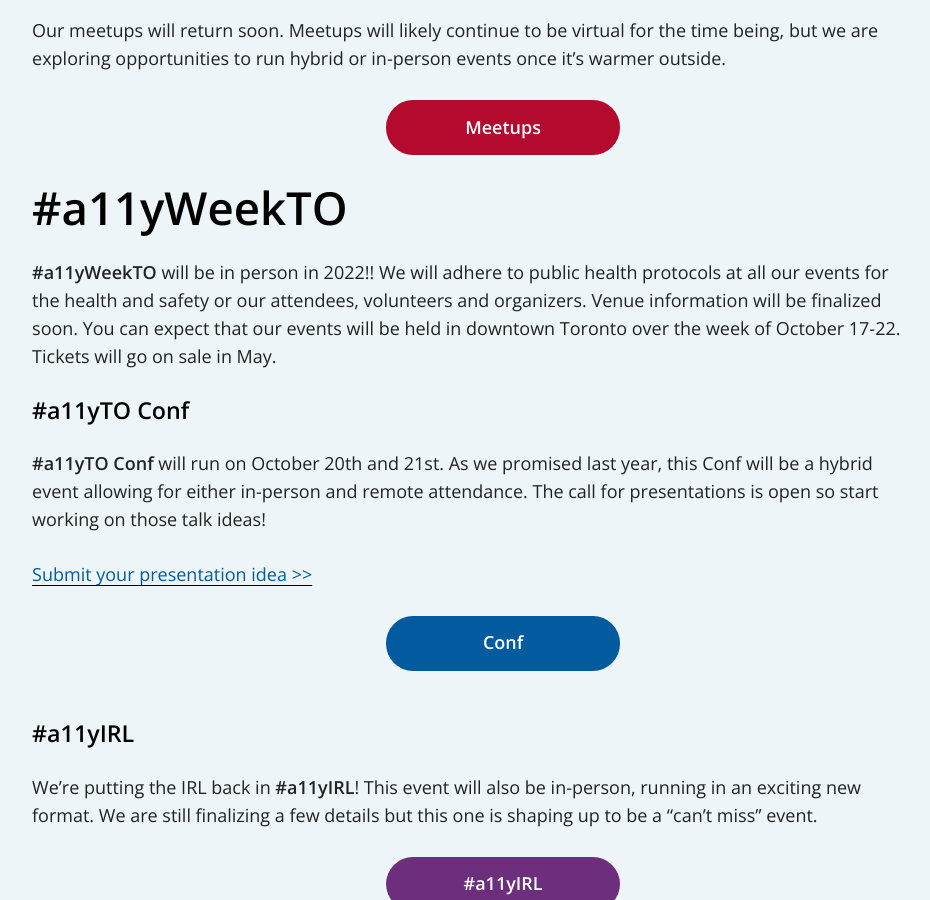
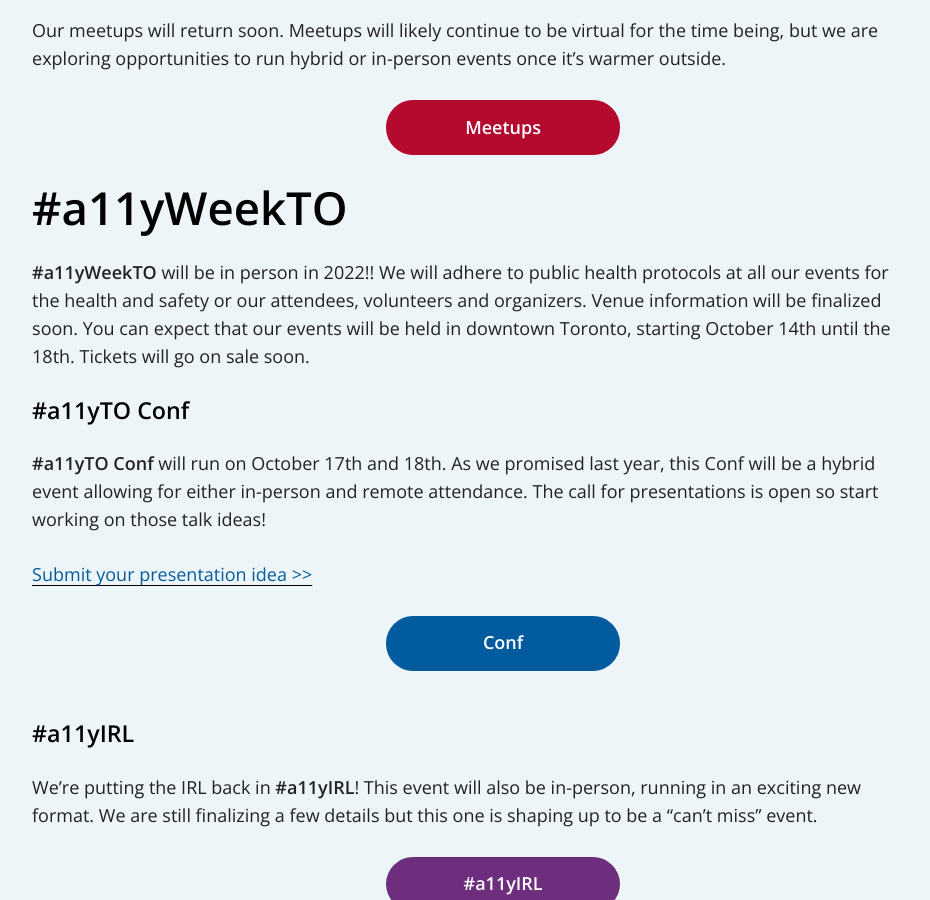
Before and after one commit to a11yTO/A11yTO-Main, a Jekyll site: the page built from index.html, in a window 1280 px wide and 900 px high, scrolled down 722 px. Shown: the whole window, without its empty margins (172-1102 px from the left). Built offline with Jekyll 4.4.1, drawn with Linux system fonts in a browser that asks for light colours.

Commit message:
Update copy: update event dates

```diff
--- a/index.html
+++ b/index.html
@@ -27,10 +27,10 @@ description: Accessibility Toronto
 </ul>
 
 <h3>#a11yWeekTO</h3>
-<p><strong>#a11yWeekTO</strong> will be in person in 2022!! We will adhere to public health protocols at all our events for the health and safety or our attendees, volunteers and organizers. Venue information will be finalized soon. You can expect that our events will be held in downtown Toronto over the week of October 17-22. Tickets will go on sale in May.</p>
+<p><strong>#a11yWeekTO</strong> will be in person in 2022!! We will adhere to public health protocols at all our events for the health and safety or our attendees, volunteers and organizers. Venue information will be finalized soon. You can expect that our events will be held in downtown Toronto, starting October 14th until the 18th. Tickets will go on sale soon.</p>
 
 <h4 class="sub-head">#a11yTO Conf</h4>
-<p><strong>#a11yTO Conf</strong> will run on October 20th and 21st. As we promised last year, this Conf will be a hybrid event allowing for either in-person and remote attendance. The call for presentations is open so start working on those talk ideas!</p>
+<p><strong>#a11yTO Conf</strong> will run on October 17th and 18th. As we promised last year, this Conf will be a hybrid event allowing for either in-person and remote attendance. The call for presentations is open so start working on those talk ideas!</p>
 <p><a href="https://forms.office.com/pages/responsepage.aspx?id=lr_F6AkPt0uYDn-aFzHN_nKHQVP5uABDvBS9pn2upFZUMlpBRjk5OUhaN1k4M1BPMDVKT1ZCTVVGSyQlQCN0PWcu">Submit your presentation idea >></a></p>
 <ul class="branded-events">
   <li>
```
